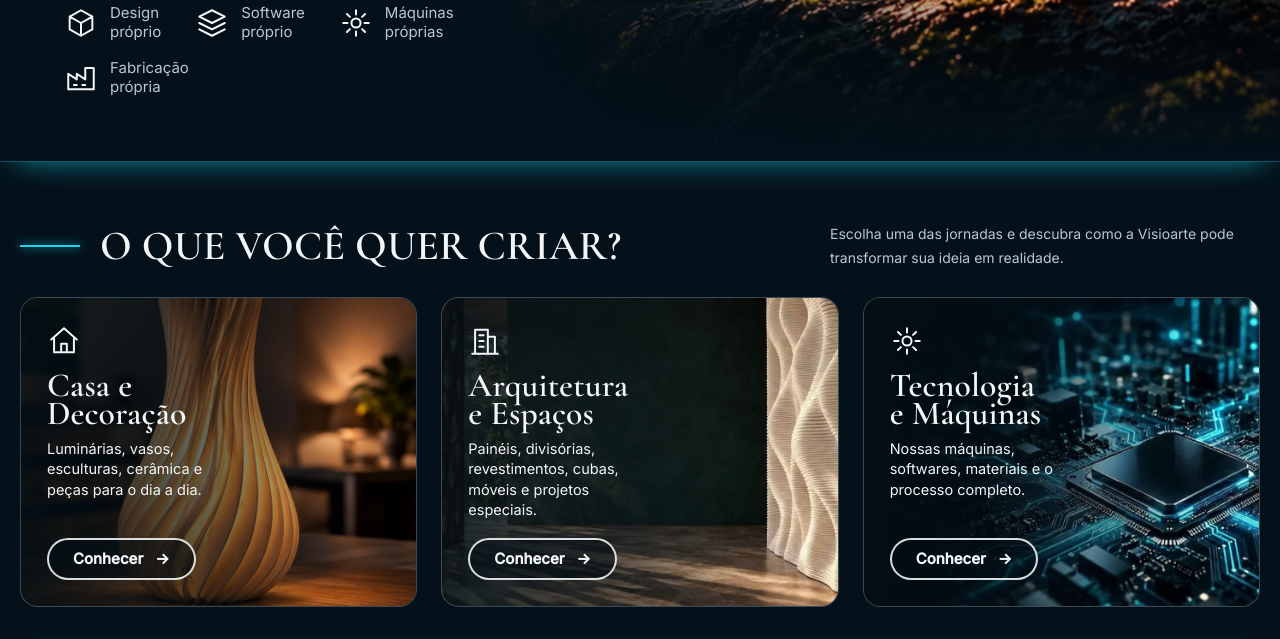
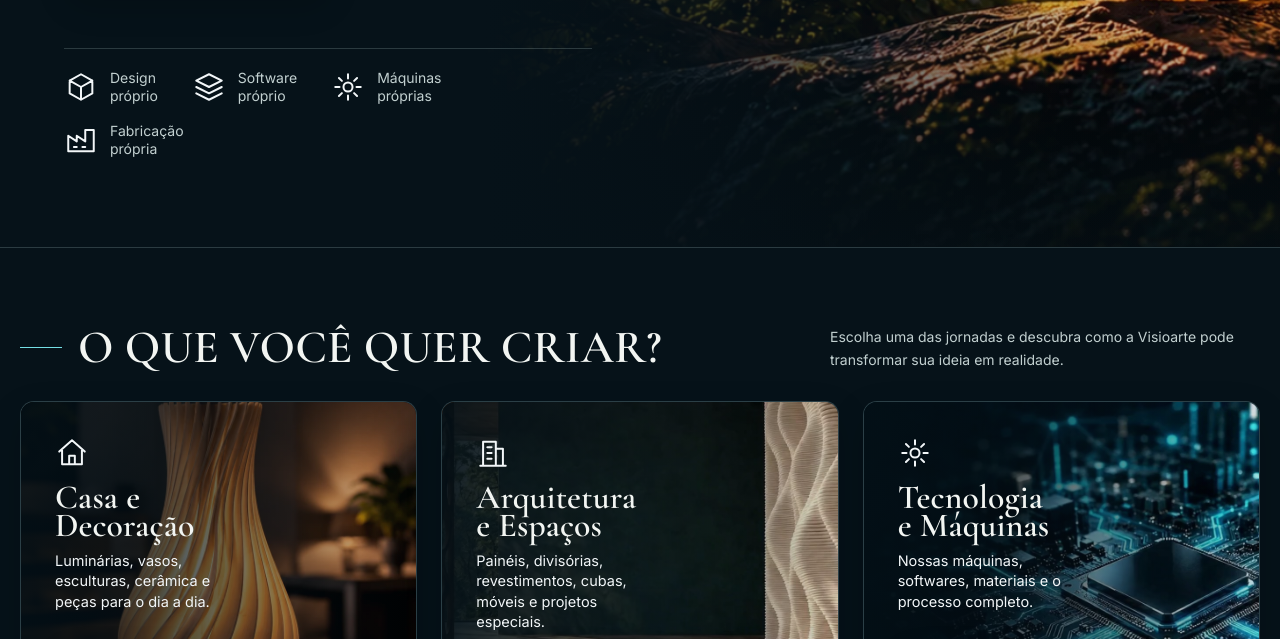
Before and after one commit to creativeprinter3d/visioarte-site, a plain HTML site: page index.html in a window 1280 px wide. Shown: the part 671-1310 px from the top of the page. Drawn offline with Linux system fonts and the light colour scheme.

Commit message:
feat(site): definir tema refinado como padrao e preservar original via parametro

```diff
--- a/index.html
+++ b/index.html
@@ -33,7 +33,7 @@
 <script src="tekna.js?v=neon-2" defer></script>
 <link rel="stylesheet" href="neon.css?v=neon-25">
 <script>/* versão de teste: só com ?tema=premium */try{if(/[?&]tema=premium(&|$)/.test(location.search)){document.documentElement.classList.add("tema-premium");document.write('<link rel="stylesheet" href="premium.css?v=1">')}}catch(e){}</script>
-<script>/* Comparacao de design: somente com ?tema=refinado. */try{if(new URLSearchParams(location.search).get("tema")==="refinado"){document.documentElement.classList.add("tema-refinado");document.write('<link rel="stylesheet" href="design-comparativo.css?v=20261104-1">')}}catch(e){}</script>
+<script>/* Design refinado como padrao; ?tema=original preserva o visual anterior. ?tema=premium continua independente. */try{const tema=new URLSearchParams(location.search).get("tema");if(tema!=="original"&&tema!=="premium"){document.documentElement.classList.add("tema-refinado");document.write('<link rel="stylesheet" href="design-comparativo.css?v=20261104-2">')}}catch(e){}</script>
 <script src="neon.js?v=5" defer></script>
 </head>
 <body>
```
